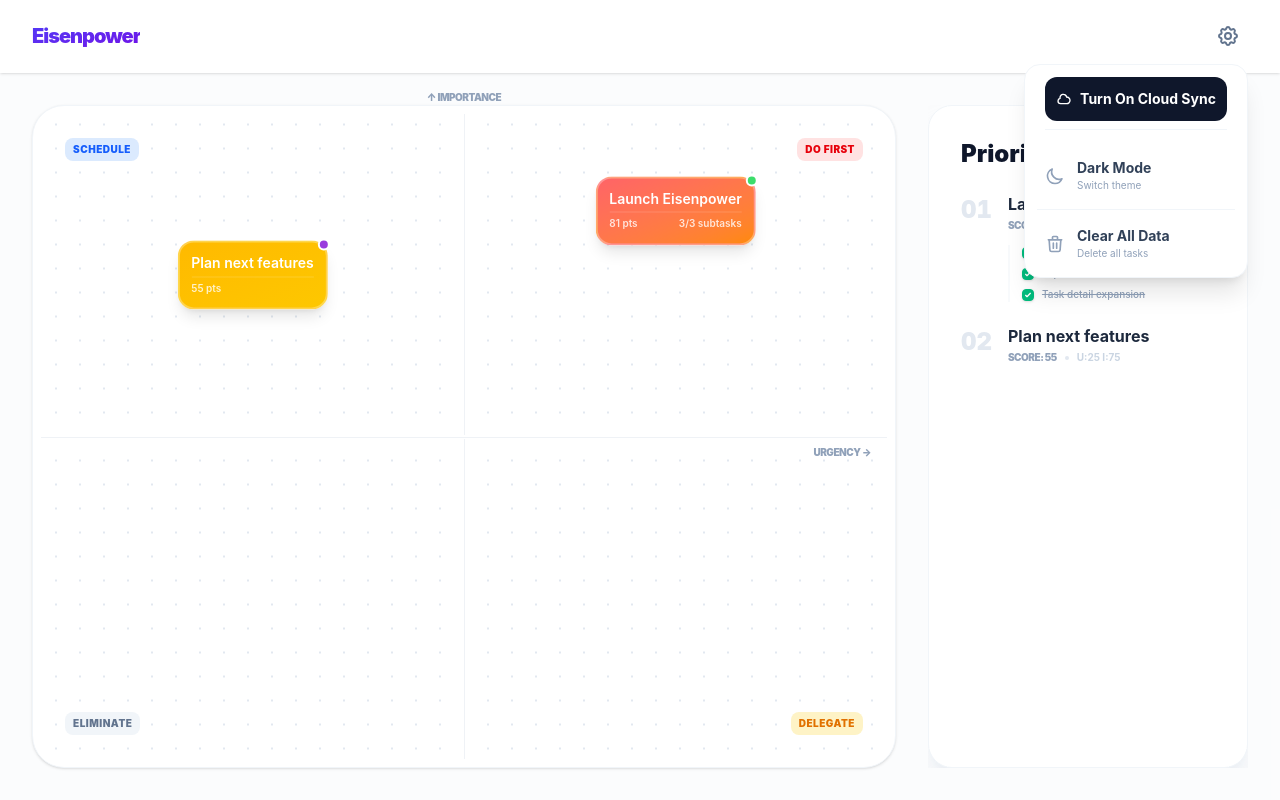
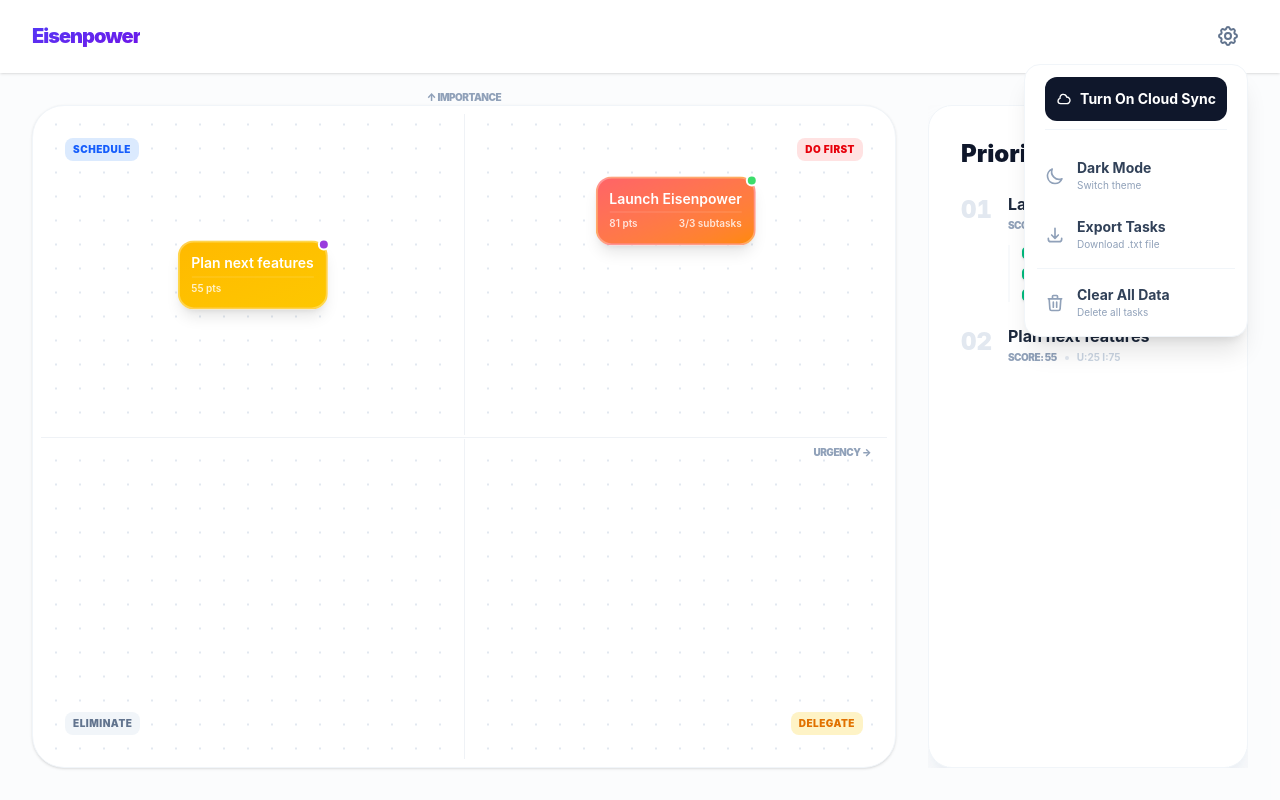
Before and after one commit to diypma/eisenpower, a React (Vite) app: page / in a window 1280 px wide. Both pictures are taken after a click on the button "Settings". Built offline with nearby package versions, Linux system fonts and the light colour scheme.

Commit message:
Improve offline durability and restore text export feature

```diff
--- a/src/App.jsx
+++ b/src/App.jsx
@@ -108,15 +108,17 @@
       if (error) throw error
 
       if (data && data.tasks) {
-        // Merge cloud tasks with current local tasks
         setTasks(currentLocalTasks => {
           const cloudTasks = data.tasks
-          const combined = [...cloudTasks]
 
-          // Add any local tasks that aren't in cloud (newly created while offline)
-          currentLocalTasks.forEach(localTask => {
-            if (!cloudTasks.find(ct => ct.id === localTask.id)) {
-              combined.push(localTask)
+          // Strategy: localStorage is the master source of truth.
+          // 1. Keep everything in our current local state (includes offline edits).
+          const combined = [...currentLocalTasks]
+
+          // 2. Only add tasks from the cloud that we DON'T have locally.
+          cloudTasks.forEach(cloudTask => {
+            if (!currentLocalTasks.find(lt => lt.id === cloudTask.id)) {
+              combined.push(cloudTask)
             }
           })
 
--- a/src/components/SettingsMenu.jsx
+++ b/src/components/SettingsMenu.jsx
@@ -72,6 +72,80 @@
 
     const handleLogout = async () => {
         await supabase.auth.signOut()
+        setIsOpen(false)
+    }
+
+    // ==========================================================================
+    // TEXT EXPORT HANDLER
+    // ==========================================================================
+
+    /**
+     * Export tasks as human-readable text file
+     * Useful for sharing or printing task lists
+     */
+    const handleExport = () => {
+        let content = "EISENPOWER TASKS EXPORT\n"
+        content += `Date: ${new Date().toLocaleString()}\n`
+        content += "================================\n\n"
+
+        // Separate active and completed tasks
+        const activeTasks = tasks.filter(t => !t.completed)
+        const completedTasks = tasks.filter(t => t.completed)
+
+        // Sort by priority score (same algorithm as PriorityPanel)
+        const sortedActive = [...activeTasks].sort((a, b) => {
+            const scoreA = (a.y * 0.6) + (a.x * 0.4)
+            const scoreB = (b.y * 0.6) + (b.x * 0.4)
+            return scoreB - scoreA
+        })
+
+        content += "ACTIVE TASKS\n"
+        content += "------------\n\n"
+
+        sortedActive.forEach((task, index) => {
+            const score = (task.y * 0.6) + (task.x * 0.4)
+            content += `${index + 1}. ${task.text} [Score: ${score.toFixed(0)}]\n`
+            content += `   Position: Urgency ${task.x.toFixed(0)} / Importance ${task.y.toFixed(0)}\n`
+
+            if (task.subtasks && task.subtasks.length > 0) {
+                task.subtasks.forEach(sub => {
+                    const status = sub.completed ? "[x]" : "[ ]"
+                    const positioned = (sub.x !== undefined && sub.x !== null) ? " [ON GRID]" : ""
+                    content += `   - ${status} ${sub.text}${positioned}\n`
+                })
+            } else {
+                content += `   (No subtasks)\n`
+            }
+            content += "\n"
+        })
+
+        if (completedTasks.length > 0) {
+            content += "\nCOMPLETED TASKS\n"
+            content += "---------------\n\n"
+
+            completedTasks.forEach((task, index) => {
+                const completedDate = task.completedAt ? new Date(task.completedAt).toLocaleDateString() : 'Unknown'
+                content += `${index + 1}. [COMPLETED] ${task.text}\n`
+                content += `   Completed: ${completedDate}\n`
+
+                if (task.subtasks && task.subtasks.length > 0) {
+                    const completedSubs = task.subtasks.filter(s => s.completed).length
+                    content += `   Sub-tasks: ${completedSubs}/${task.subtasks.length} completed\n`
+                }
+                content += "\n"
+            })
+        }
+
+        const blob = new Blob([content], { type: "text/plain" })
+        const url = URL.createObjectURL(blob)
+        const a = document.createElement("a")
+        a.href = url
+        a.download = `eisenpower_export_${new Date().toISOString().split('T')[0]}.txt`
+        document.body.appendChild(a)
+        a.click()
+        document.body.removeChild(a)
+        URL.revokeObjectURL(url)
+
         setIsOpen(false)
     }
 
@@ -201,6 +275,20 @@
                             </div>
                         </button>
 
+                        {/* Export Button */}
+                        <button
+                            onClick={handleExport}
+                            className="w-full text-left px-4 py-3 rounded-xl hover:bg-slate-50 dark:hover:bg-slate-700/50 flex items-center gap-3 transition-colors group"
+                        >
+                            <svg className="w-5 h-5 text-slate-400 group-hover:text-indigo-500" fill="none" viewBox="0 0 24 24" stroke="currentColor">
+                                <path strokeLinecap="round" strokeLinejoin="round" strokeWidth="2" d="M4 16v1a3 3 0 003 3h10a3 3 0 003-3v-1m-4-4l-4 4m0 0l-4-4m4 4V4" />
+                            </svg>
+                            <div className="flex flex-col">
+                                <span className="text-sm font-bold text-slate-700 dark:text-slate-200">Export Tasks</span>
+                                <span className="text-[10px] text-slate-400">Download .txt file</span>
+                            </div>
+                        </button>
+
                         <div className="h-px bg-slate-100 dark:bg-slate-700 mx-2 my-1" />
 
                         {/* Clear All Data - Danger Zone */}
```
